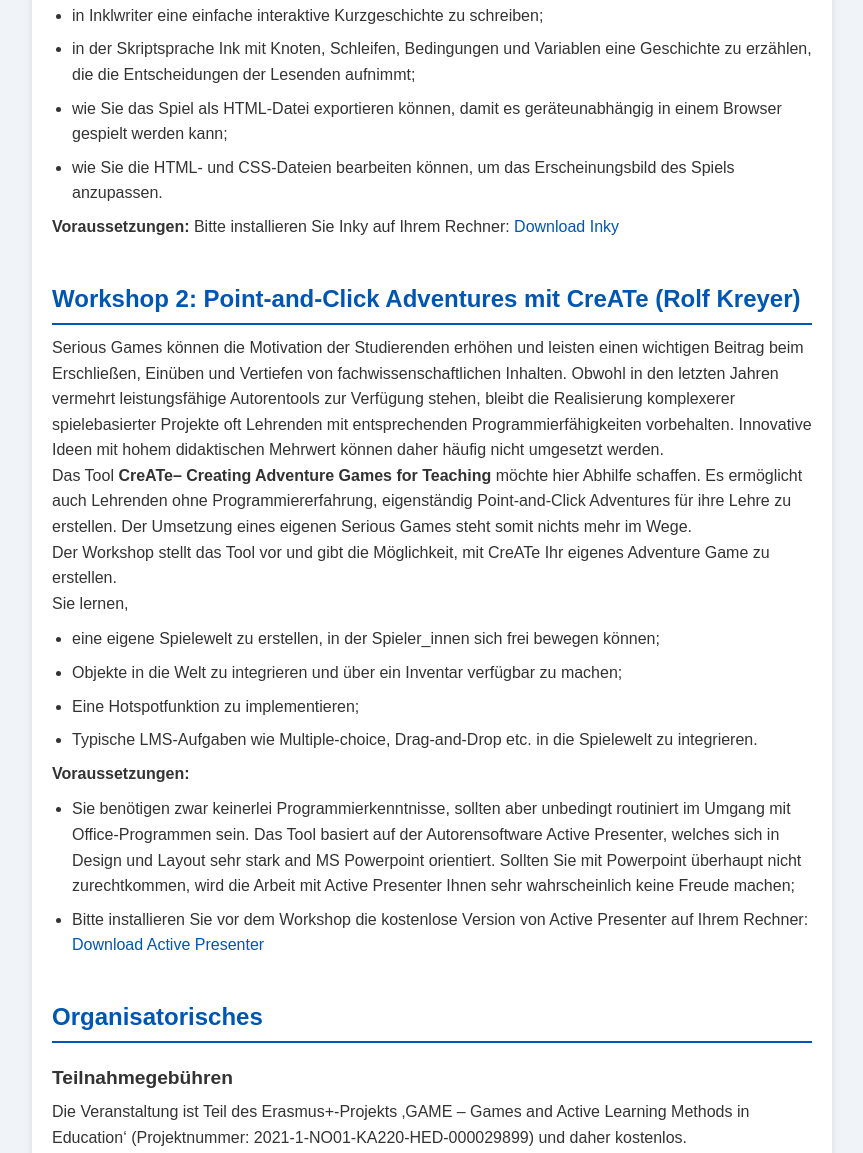
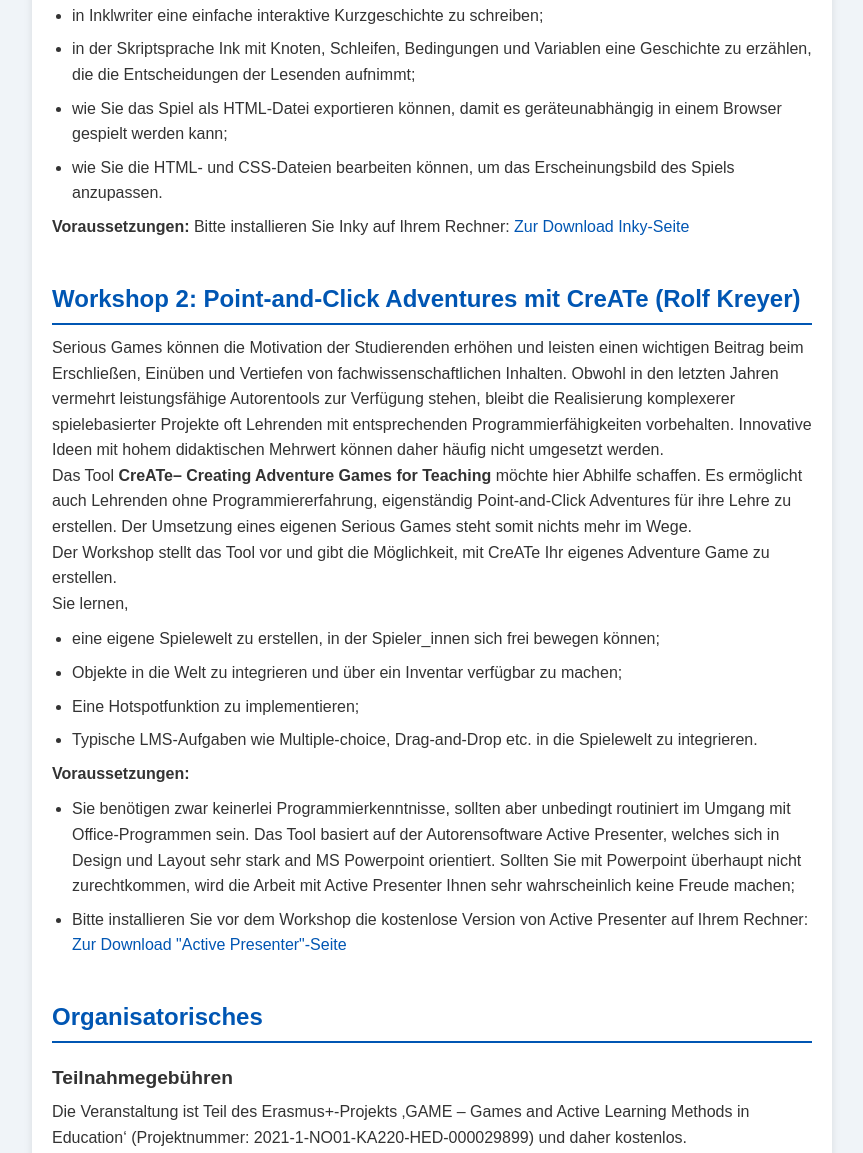
Before and after one commit to glaserti/DigitalGamesWS, a plain HTML site: page index.html in a window 1280 px wide. Shown: the part 1361-2514 px from the top of the page, without its empty margins (208-1071 px from the left). Drawn offline with Linux system fonts and the light colour scheme.

Commit message:
Update index.html

```diff
--- a/index.html
+++ b/index.html
@@ -45,7 +45,7 @@
                 <li>wie Sie das Spiel als HTML-Datei exportieren können, damit es geräteunabhängig in einem Browser gespielt werden kann;</li>
                 <li>wie Sie die HTML- und CSS-Dateien bearbeiten können, um das Erscheinungsbild des Spiels anzupassen.</li>
             </ul>
-            <p><strong>Voraussetzungen:</strong> Bitte installieren Sie Inky auf Ihrem Rechner: <a href="https://www.inklestudios.com/ink/">Download Inky</a></p>
+            <p><strong>Voraussetzungen:</strong> Bitte installieren Sie Inky auf Ihrem Rechner: <a href="https://www.inklestudios.com/ink/">Zur Download Inky-Seite</a></p>
         </div>
 
         <div class="section">
@@ -63,7 +63,7 @@
             <p><strong>Voraussetzungen:</strong></p>
             <ul>
                 <li>Sie benötigen zwar keinerlei Programmierkenntnisse, sollten aber unbedingt routiniert im Umgang mit Office-Programmen sein. Das Tool basiert auf der Autorensoftware Active Presenter, welches sich in Design und Layout sehr stark and MS Powerpoint orientiert. Sollten Sie mit Powerpoint überhaupt nicht zurechtkommen, wird die Arbeit mit Active Presenter Ihnen sehr wahrscheinlich keine Freude machen;</li>
-                <li>Bitte installieren Sie vor dem Workshop die kostenlose Version von Active Presenter auf Ihrem Rechner: <a href="https://www.atomisystems.com/download/">Download Active Presenter</a></li>
+                <li>Bitte installieren Sie vor dem Workshop die kostenlose Version von Active Presenter auf Ihrem Rechner: <a href="https://www.atomisystems.com/download/">Zur Download "Active Presenter"-Seite</a></li>
             </ul>
         </div>
 
```
